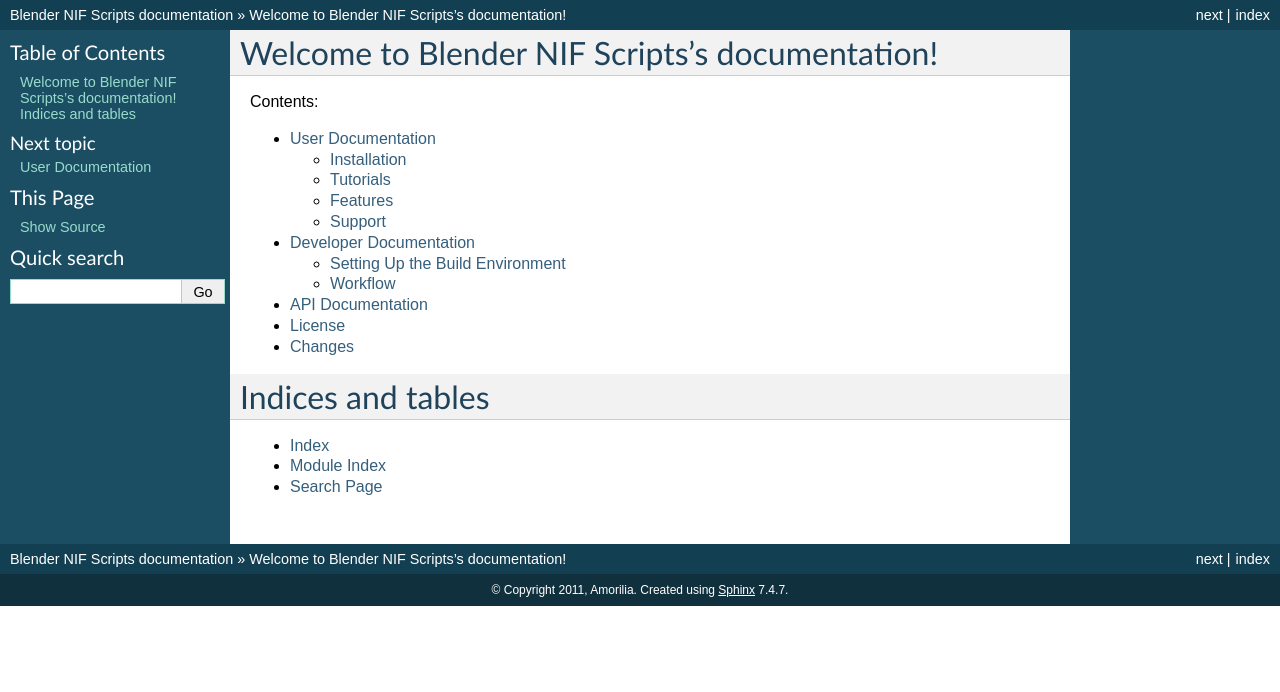
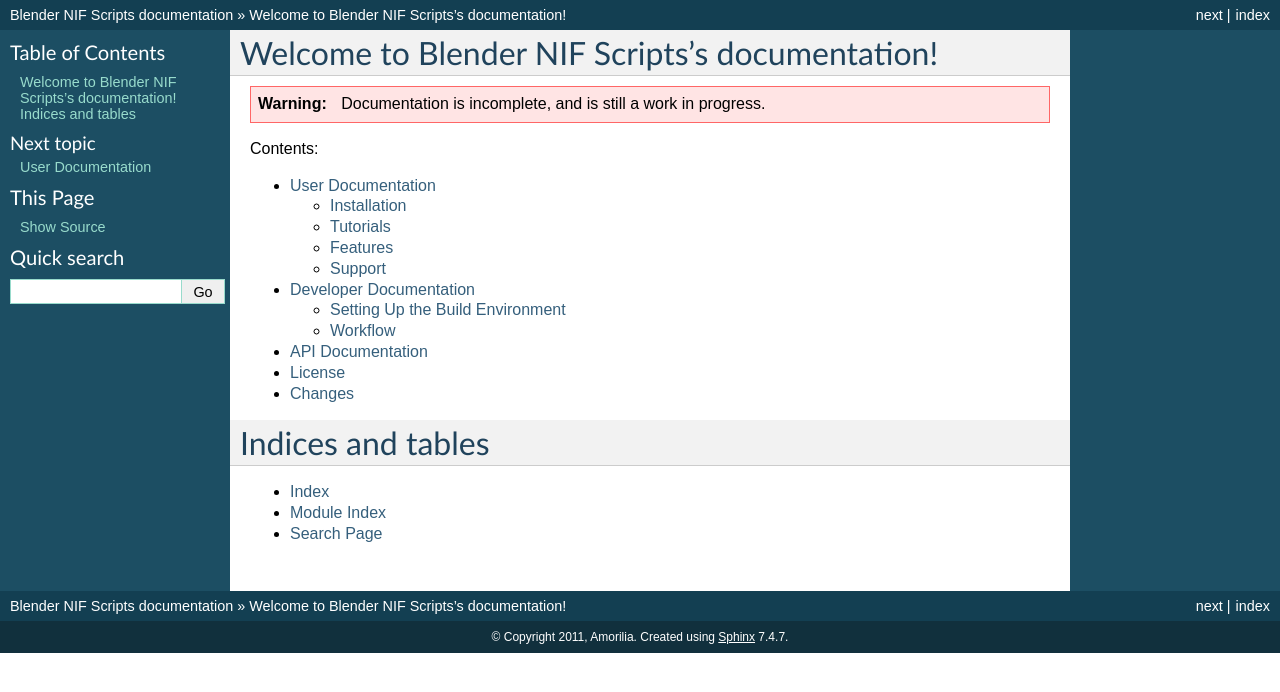
Before and after one commit to niftools/blender_niftools_addon, a Sphinx documentation site: the page built from docs/index.rst, in a window 1280 px wide. Shown: the top 692 px of the page. Built offline with Sphinx 7.4.7, drawn with Linux system fonts in a browser that asks for light colours; formulas are drawn with MathJax 3; the version number could not be read and is left out.

Commit message:
Added warning at top of documentation.

```diff
--- a/docs/index.rst
+++ b/docs/index.rst
@@ -5,6 +5,10 @@
 
 Welcome to Blender NIF Scripts's documentation!
 ===============================================
+
+.. warning::
+
+   Documentation is incomplete, and is still a work in progress.
 
 Contents:
 
```
